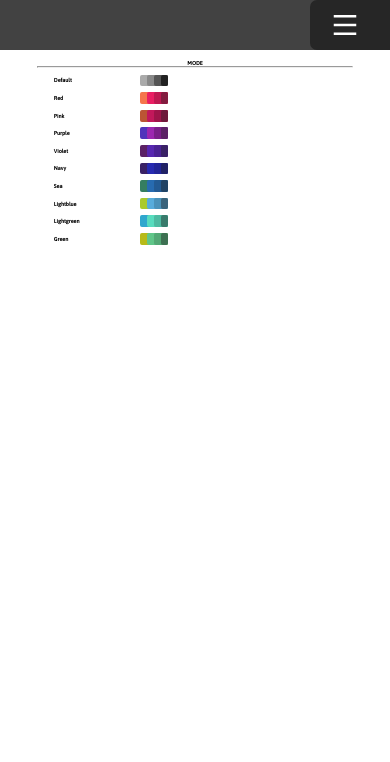
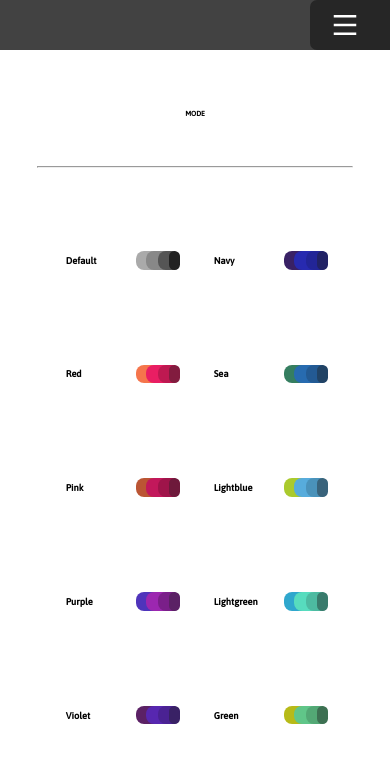
Before and after one commit to akai-org/akaitodo-frontend, a React (Vite) app: page /settings/themes in a window 390 px wide. Shown: the top 762 px of the page. Built offline with nearby package versions, Linux system fonts and the light colour scheme; sample sign-in values are in the browser's storage.

Commit message:
Add flex wrap, add first breakpoint styling

```diff
--- a/src/styles/components/settings/ThemesFold.module.scss
+++ b/src/styles/components/settings/ThemesFold.module.scss
@@ -1,10 +1,13 @@
 .modeContainer {
+    height: 12.5vh;
     display: flex;
     justify-content: center;
+    align-items: center;
+    // background-color: burlywood;
 }
 
 .modeText {
-    font-size: 1.4vw;
+    font-size: 1.8vw;
     font-weight: bold;
 }
 
@@ -16,29 +19,32 @@
 .themesContainer {
     display: flex;
     width: 80%;
+    height: 75vh;
     flex-direction: column;
-    flex-wrap: wrap; // to do
+    flex-wrap: wrap;
+    justify-content: center;
+    align-items: center;
     margin: 1% auto;
     // background-color: gold;
 }
 
 .paletteElement {
     display: flex;
+    flex-basis: 17.5%;
     justify-content: space-between;
-    width: 40%;
-    flex-basis: 48%;
-    margin: 1%;
+    align-items: center;
+    width: 35%;
+    margin: 0.5%;
     // background-color: tomato;
 }
 
 .paletteName {
-    margin: auto 1vw;
-    font-size: 1.4vw;
+    margin: 0 1vw;
+    font-size: 1.6vw;
     font-weight: bold;
 }
 
 .firstLayer {
-    margin: auto 0;
     width: 24%;
 }
 
@@ -58,5 +64,39 @@
     display: flex;
     justify-content: flex-end;
     height: 3vw;
-    border-radius: 0.5vw;
+    border-radius: 8px;
 }
+
+@media screen and (max-width: 1440px) {
+    .paletteName {
+        font-size: 2vw;
+    }
+
+    .firstLayer {
+        margin: auto 0;
+        width: 30%;
+    }
+
+    .firstLayer, .secondLayer, .thirdLayer, .fourthLayer {
+        height: 3.75vw;
+    }
+}
+
+@media screen and (max-width: 1024px) {
+    .paletteElement {
+        width: 40%;
+    }
+
+    .paletteName {
+        font-size: 2.4vw;
+    }
+
+    .firstLayer {
+        margin: auto 0;
+        width: 37.5%;
+    }
+
+    .firstLayer, .secondLayer, .thirdLayer, .fourthLayer {
+        height: 4.8vw;
+    }
+}
```
